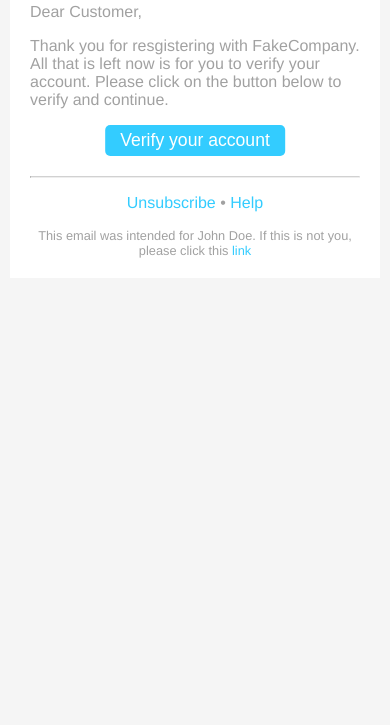
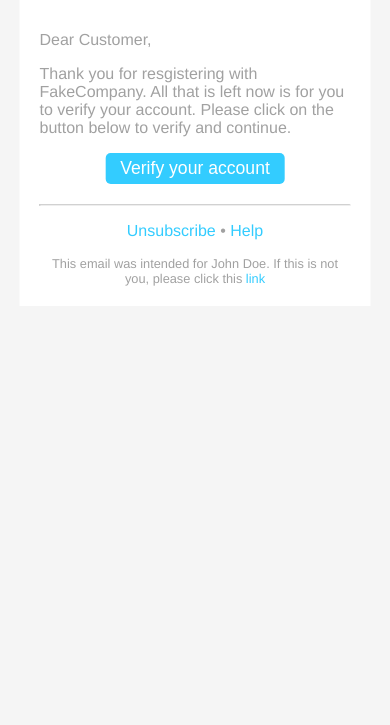
Before and after one commit to The-Perfect-Username/email-template, a plain HTML site: page index.html in a window 390 px wide. Shown: the part 119-844 px from the top of the page. Drawn offline with Linux system fonts and the light colour scheme.

Commit message:
Set email container width and aligned to centre

```diff
--- a/index.html
+++ b/index.html
@@ -5,7 +5,7 @@
         <meta name="viewport" content="width=device-width, initial-scale=1.0">
     </head>
     <body>
-        <div id="email-container">
+        <div id="email-container" class="align-centre">
             <div id="email-header">
                 <h2>Your registration is complete! Now verify your account.</h2>
             </div>
--- a/style.css
+++ b/style.css
@@ -11,6 +11,8 @@ body {
 #email-container {
     font-family: "Helvetica";
     background-color: #fff;
+    width: 80%;
+    position: absolute !important;
 }
 
 #email-header{
@@ -105,4 +107,8 @@ li.inline-item {
         width: 100%;
         overflow-x: hidden;
     }
+
+    #email-container {
+        width: 90%;
+    }
 }
```
